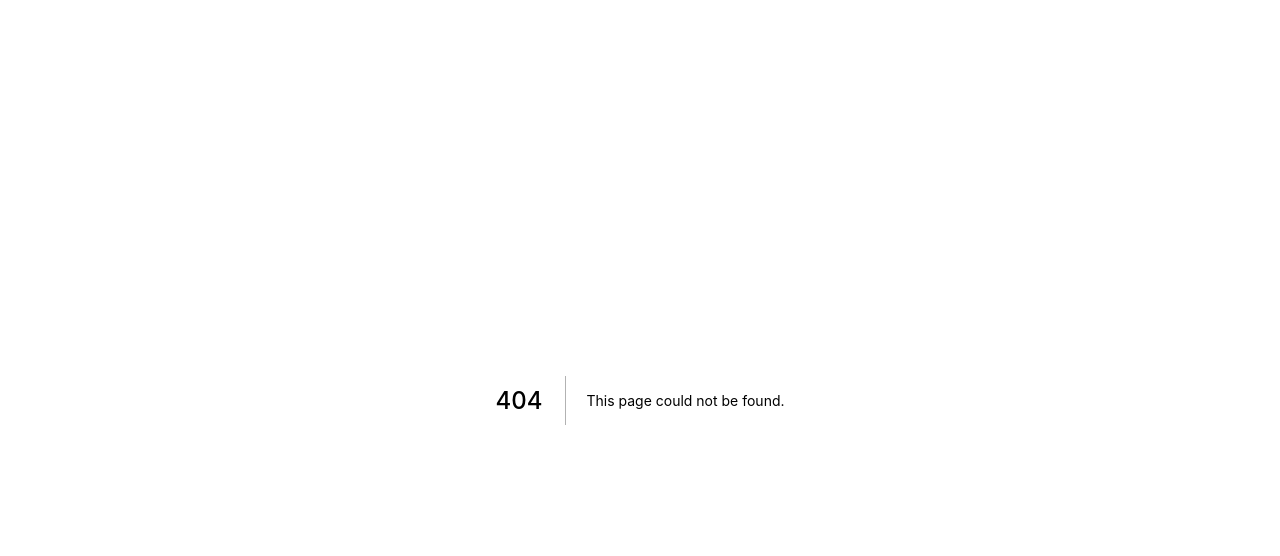
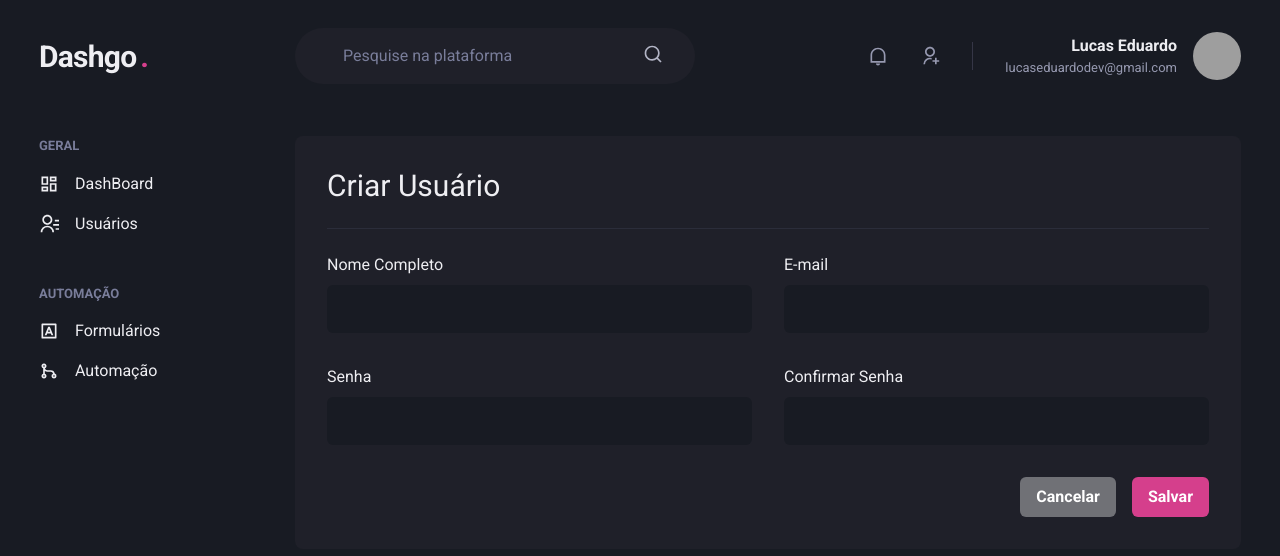
Before and after one commit to Lucasedusi/dash-umadep-next, a Next.js app: page /users/create in a window 1280 px wide. Before the commit this address had no page. Shown: the top 556 px of the page. Built offline with nearby package versions, Linux system fonts and the light colour scheme; grey boxes are pictures that could not be loaded.

Commit message:
create user page

```diff
--- a/src/components/Form/Input.tsx
+++ b/src/components/Form/Input.tsx
@@ -13,7 +13,7 @@
 export function Input({ name, label, ...rest }: InputProps) {
 	return (
 		<FormControl>
-			{!!label && <FormLabel htmlFor={name}>E-mail</FormLabel>}
+			{!!label && <FormLabel htmlFor={name}>{label}</FormLabel>}
 
 			<ChakraInput
 				name={name}
--- /dev/null
+++ b/src/pages/users/create.tsx
@@ -0,0 +1,55 @@
+import {
+	Box,
+	Button,
+	Divider,
+	Flex,
+	Heading,
+	HStack,
+	SimpleGrid,
+	VStack,
+} from "@chakra-ui/react";
+import { Input } from "../../components/Form/Input";
+import { Header } from "../../components/Header";
+import { SideBar } from "../../components/SideBar";
+
+export default function UserCreaete() {
+	return (
+		<Box>
+			<Header />
+
+			<Flex w="100%" my="10" maxWidth={1250} mx="auto" px="6">
+				<SideBar />
+
+				<Box flex="1" borderRadius={8} bg="gray.800" p="8">
+					<Heading size="lg" fontWeight="normal">
+						Criar Usuário
+					</Heading>
+
+					<Divider my="6" borderColor="gray.700" />
+
+					<VStack spacing="8">
+						<SimpleGrid minChildWidth="240px" spacing="8" w="100%">
+							<Input name="name" label="Nome Completo" />
+							<Input name="email" type="email" label="E-mail" />
+						</SimpleGrid>
+						<SimpleGrid minChildWidth="240px" spacing="8" w="100%">
+							<Input name="password" type="password" label="Senha" />
+							<Input
+								name="password_confirmation"
+								type="password"
+								label="Confirmar Senha"
+							/>
+						</SimpleGrid>
+					</VStack>
+
+					<Flex mt="8" justify="flex-end">
+						<HStack spacing="4">
+							<Button colorScheme="whiteAlpha">Cancelar</Button>
+							<Button colorScheme="pink">Salvar</Button>
+						</HStack>
+					</Flex>
+				</Box>
+			</Flex>
+		</Box>
+	);
+}
```
